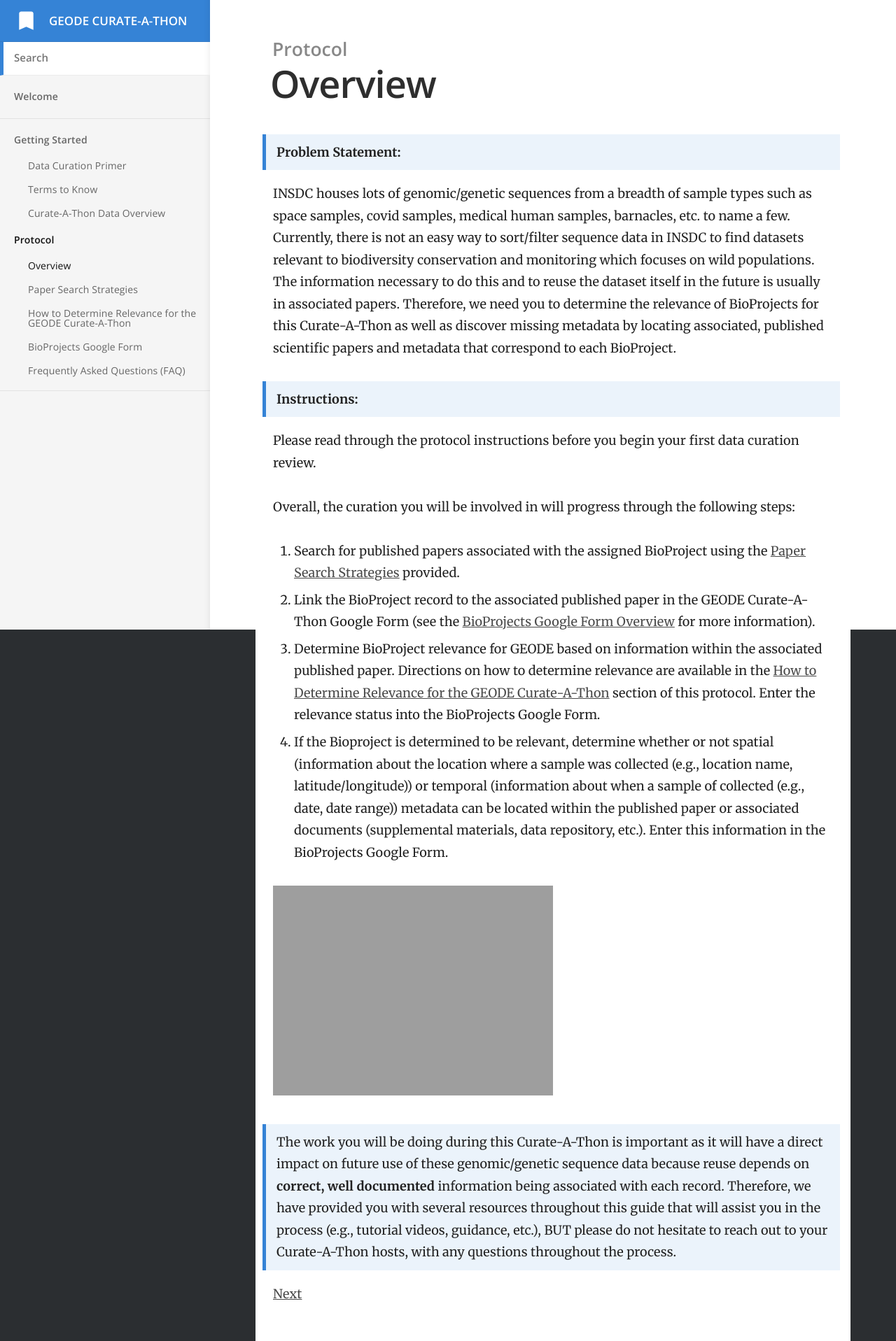
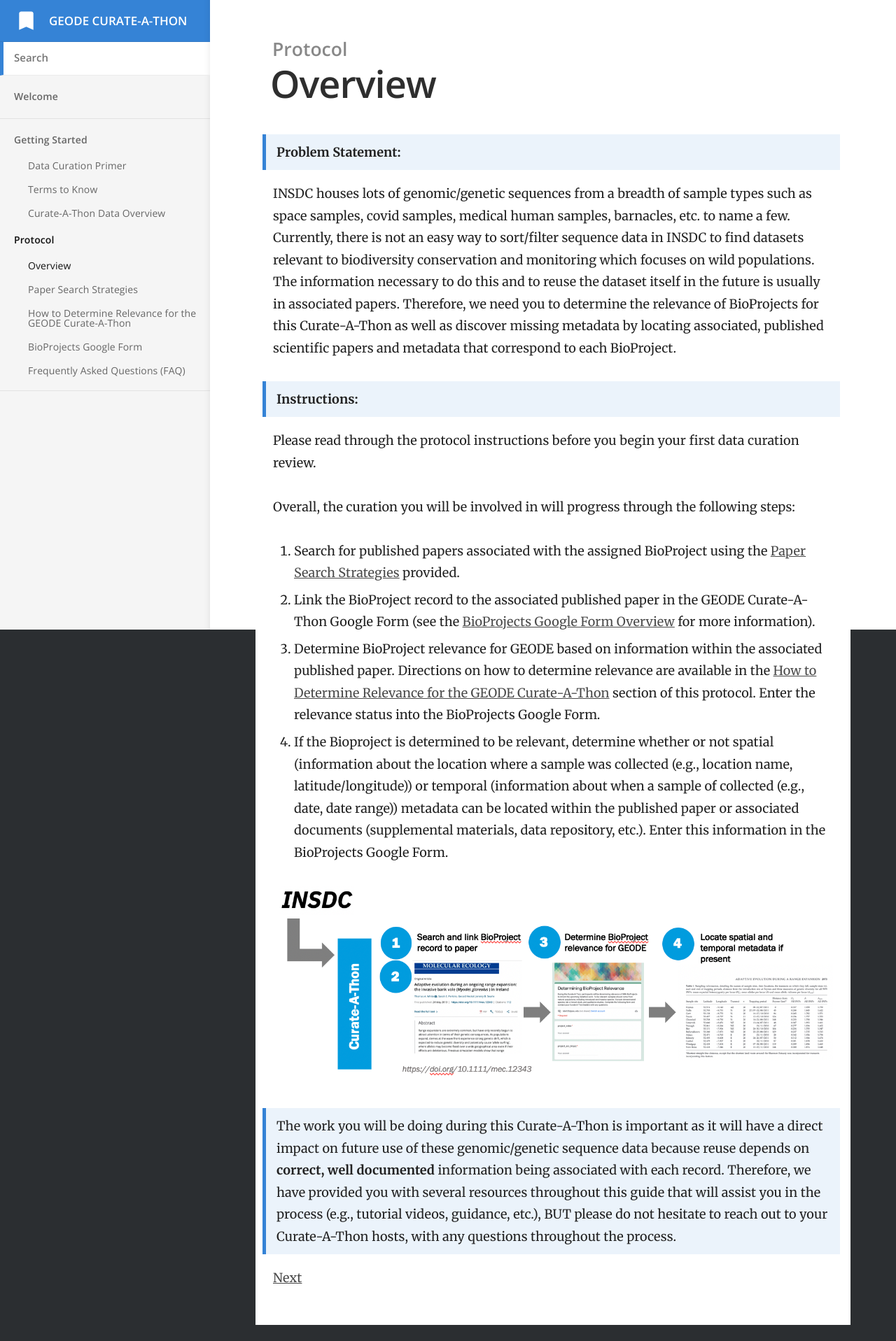
Before and after one commit to bdezray/GEODE-Curate-A-Thon, a Jekyll site: the page built from _docs/Protocol/Curate-A-Thon_Overview.md, in a window 1280 px wide. Shown: the whole page at 70% size. Built offline with Jekyll 4.4.1, drawn with Linux system fonts in a browser that asks for light colours; after the commit the page ends 1894 px from its top, so only the background shows below that.

Commit message:
Fix directory path to Curate-A-Thon workflow

```diff
--- a/_docs/Protocol/Curate-A-Thon_Overview.md
+++ b/_docs/Protocol/Curate-A-Thon_Overview.md
@@ -18,7 +18,7 @@ Overall, the curation you will be involved in will progress through the followin
 3. Determine BioProject relevance for GEODE based on information within the associated published paper. Directions on how to determine relevance are available in the [How to Determine Relevance for the GEODE Curate-A-Thon](https://bdezray.github.io/Geode-Curate-A-Thon/Protocol/How%20To%20Determine%20Relevance%20for%20the%20GEODE%20Curate-A-Thon/) section of this protocol. Enter the relevance status into the BioProjects Google Form.
 4. If the Bioproject is determined to be relevant, determine whether or not spatial (information about the location where a sample was collected (e.g., location name, latitude/longitude)) or temporal (information about when a sample of collected (e.g., date, date range)) metadata can be located within the published paper or associated documents (supplemental materials, data repository, etc.). Enter this information in the BioProjects Google Form.
 
-![](https://bdezray.github.io/Geode-Curate-A-Thon/images/Curate-A-ThonWorkflow2.png)
+![](https://bdezray.github.io/Geode-Curate-A-Thon/images/GEODECurate-A-ThonWorkflow2.png)
 
 >The work you will be doing during this Curate-A-Thon is important as it will have a direct impact on future use of these genomic/genetic sequence data because reuse depends on **correct, well documented** information being associated with each record. Therefore, we have provided you with several resources throughout this guide that will assist you in the process (e.g., tutorial videos, guidance, etc.), BUT please do not hesitate to reach out to your Curate-A-Thon hosts, with any questions throughout the process.
 
```
